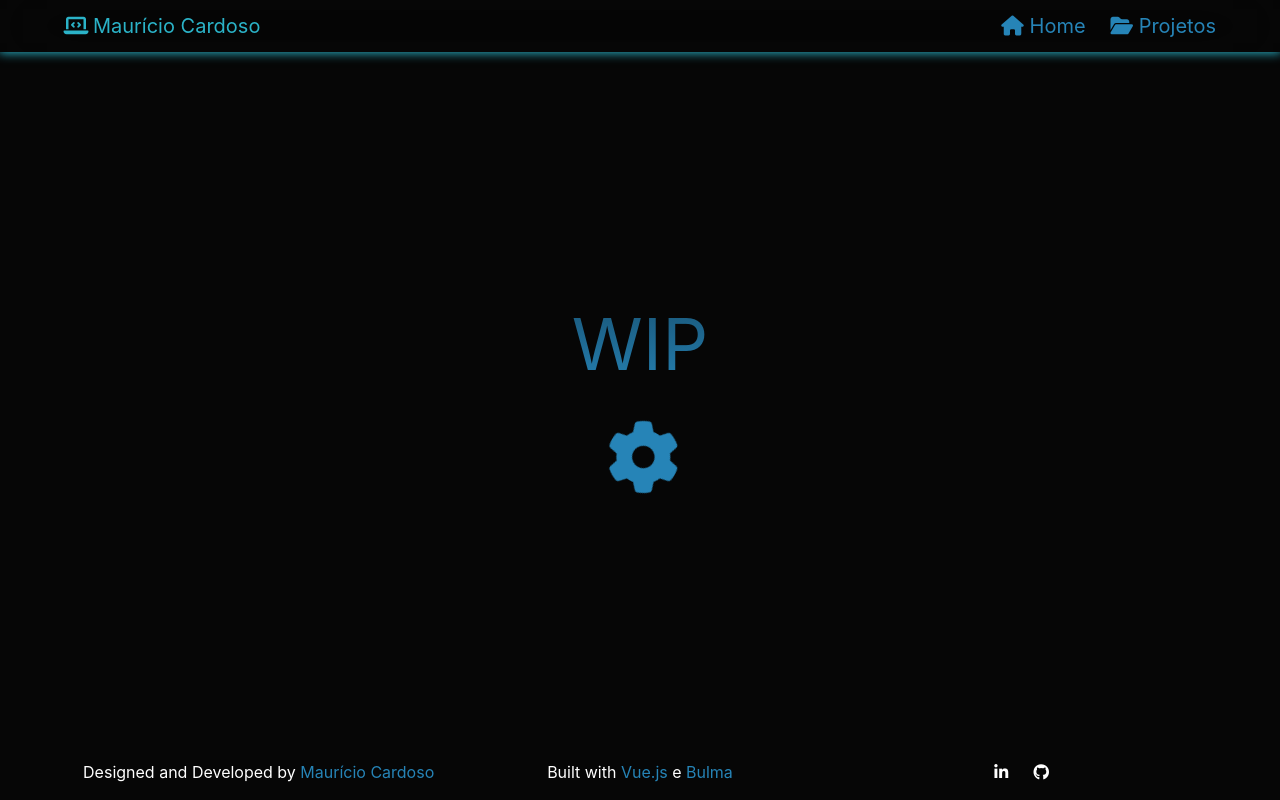
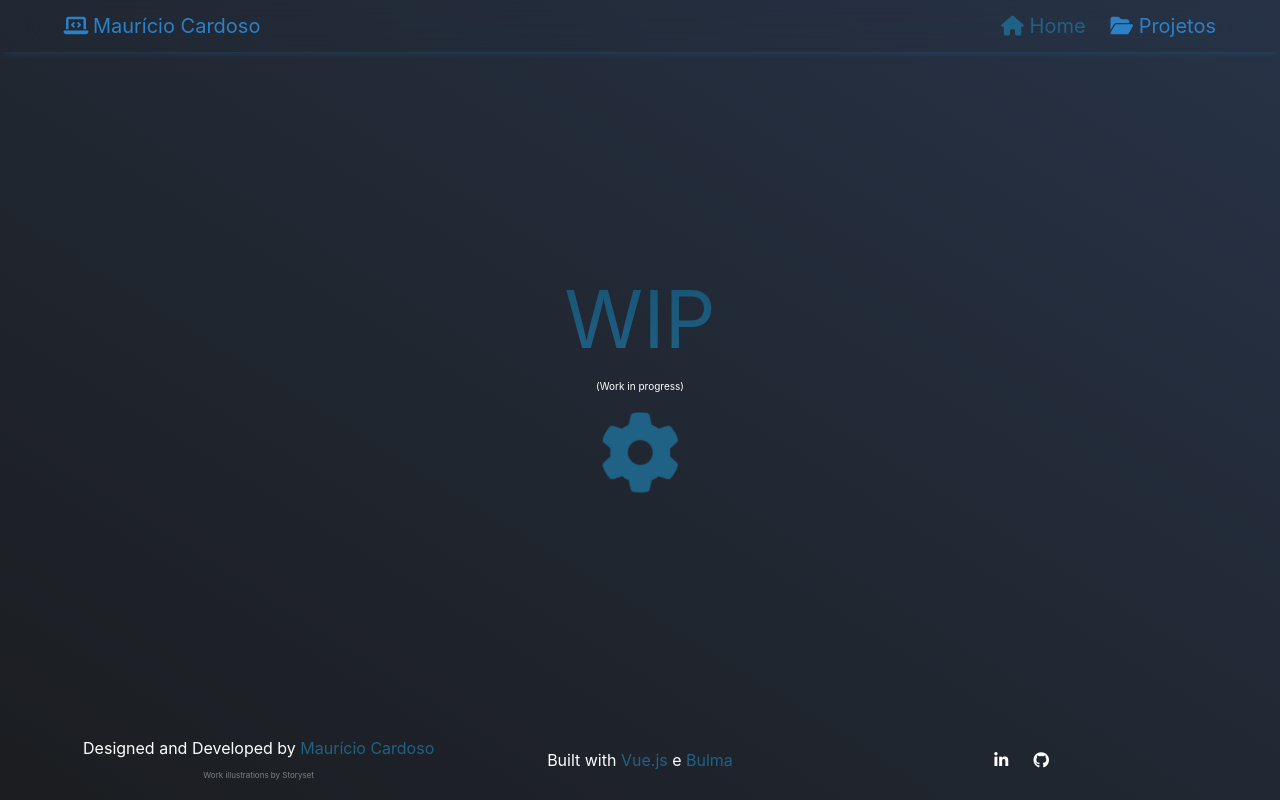
Before and after one commit to mauricioccardoso/portfolio-mauricio_cardoso, a Vue app: page /project in a window 1280 px wide. Built offline with nearby package versions, Linux system fonts and the light colour scheme.

Commit message:
Bug fix: Menu Hamburg / Mundança de cor

```diff
--- a/src/assets/css/base.css
+++ b/src/assets/css/base.css
@@ -1,15 +1,15 @@
 :root {
-  --bg-color: #060606;
-  --bg-alt: #0a2338;
+  --bg-color: linear-gradient(to right top, #1b1d20, #1e2229, #212833, #242d3d, #273347);
+  --bg-alt: #1c3b53;
   --tertiary-color: #185272;
-  --link: #2684b7;
-  --title: #2bb3c8;
+  --link: #1f6286;
+  --title: #2b81c8;
   --font: #ffffff;
 
 }
 
 body {
-  background-color: var(--bg-color);
+  background-image: var(--bg-color);
   color: var(--font);
   font-size: 1.25em;
 }
--- a/src/components/FooterBar.vue
+++ b/src/components/FooterBar.vue
@@ -12,6 +12,7 @@
             Maurício Cardoso
           </a>
         </p>
+        <a class="credits" href="https://storyset.com/work" target="_blank">Work illustrations by Storyset</a>
       </div>
 
       <div class="column is-one-third footer-item">
@@ -79,6 +80,15 @@ export default defineComponent({
   color: var(--link);
 }
 
+.credits {
+  font-size: 8px;
+}
+
+.credits {
+  color: gray;
+  cursor: default;
+}
+
 @media screen and (max-width: 768px) {
   .footer-item {
     padding: 0.375rem;
--- a/src/components/NavbarHeader.vue
+++ b/src/components/NavbarHeader.vue
@@ -7,7 +7,7 @@
     >
       <div class="container">
         <div class="navbar-brand">
-          <router-link to="/" class="link navbar-item">
+          <router-link to="/" class="link navbar-item" @click="hideMenu">
             <span class="brand icon-text">
               <span class="icon">
                 <i class="fa-solid fa-laptop-code"></i>
@@ -22,6 +22,8 @@
             aria-label="menu"
             aria-expanded="false"
             data-target="HamburgMenu"
+            @click="showMenu"
+            :class="{ 'is-active': HamburgActive }"
           >
             <span aria-hidden="true"></span>
             <span aria-hidden="true"></span>
@@ -29,9 +31,13 @@
           </a>
         </div>
 
-        <div id="HamburgMenu" class="navbar-menu">
+        <div
+          id="HamburgMenu"
+          class="navbar-menu"
+          :class="{ 'is-active': HamburgActive }"
+        >
           <div class="navbar-end">
-            <router-link to="/" class="link navbar-item">
+            <router-link to="/" class="link navbar-item" @click="hideMenu">
               <span class="icon-text">
                 <span class="icon">
                   <i class="fas fa-home"></i>
@@ -40,7 +46,11 @@
               </span>
             </router-link>
 
-            <router-link to="/project" class="link navbar-item">
+            <router-link
+              to="/project"
+              class="link navbar-item"
+              @click="hideMenu"
+            >
               <span class="icon-text">
                 <span class="icon">
                   <i class="fa-solid fa-folder-open"></i>
@@ -60,23 +70,19 @@ import { defineComponent } from "vue";
 
 export default defineComponent({
   name: "NavbarHeader",
-});
-
-document.addEventListener("DOMContentLoaded", () => {
-  // Get all "navbar-burger" elements
-  const $navbarBurgers = Array.prototype.slice.call(
-    document.querySelectorAll(".navbar-burger"),
-    0
-  );
-
-  $navbarBurgers.forEach((el) => {
-    el.addEventListener("click", () => {
-      const target = el.dataset.target;
-      const $target = document.getElementById(target);
-      el.classList.toggle("is-active");
-      $target?.classList.toggle("is-active");
-    });
-  });
+  data() {
+    return {
+      HamburgActive: false,
+    };
+  },
+  methods: {
+    showMenu() {
+      this.HamburgActive = !this.HamburgActive;
+    },
+    hideMenu() {
+      this.HamburgActive = false;
+    },
+  },
 });
 </script>
 
@@ -84,20 +90,31 @@ document.addEventListener("DOMContentLoaded", () => {
 .navbar {
   background: transparent;
   backdrop-filter: blur(35px);
-  box-shadow: 0 0 10px 1px var(--title);
+  box-shadow: 0 0 10px -5px var(--title);
 }
 
 .brand.icon-text {
   color: var(--title);
 }
 
+.navbar-menu {
+  background-color: transparent;
+}
+
 .navbar-item,
 .navbar-burger {
   color: var(--link);
 }
+
 .navbar-item:hover,
 .navbar-burger:hover {
+  background-color: #ffffff23;
   color: var(--title);
+}
+
+.router-link-active:link {
+  color: var(--title);
+  background-color: transparent;
 }
 
 @media screen and (max-width: 1023px) {
--- a/src/components/home/HomeContact.vue
+++ b/src/components/home/HomeContact.vue
@@ -39,6 +39,10 @@ export default defineComponent({
   margin-bottom: 3rem;
 }
 
+.linkedin {
+  margin: 0 2rem;
+}
+
 .icon-text a {
   padding: 1rem;
   font-size: 2rem;
@@ -48,11 +52,7 @@ export default defineComponent({
 .icon-text a:hover {
   background-color: var(--link);
   border-radius: 5px;
-  color: var(--bg-color);
-}
-
-.linkedin {
-  margin: 0 2rem;
+  box-shadow: 0 0 10px -10px #000000;
 }
 
 @media screen and (max-width: 768px) {
--- a/src/components/home/HomeSkills.vue
+++ b/src/components/home/HomeSkills.vue
@@ -64,6 +64,9 @@ export default defineComponent({
 
 .column {
   background-color: var(--bg-alt);
+
+  box-sizing: border-box;
+  box-shadow: 0 0 10px -4px #000000;
   margin: 0.5rem;
   border-radius: 5px;
   min-width: 8rem;
--- a/src/views/ProjectPage.vue
+++ b/src/views/ProjectPage.vue
@@ -2,6 +2,7 @@
   <section>
     <div>
       <h1 class="wip">WIP</h1>
+      <p class="wipParag">(Work in progress)</p>
       <i class="fa-solid fa-gear"></i>
     </div>
   </section>
@@ -17,11 +18,12 @@ export default defineComponent({
 
 <style scoped>
 section {
-  height: calc(100vh - 172px);
+  min-height: 300px;
+  height: calc(100vh - 196px);
 }
 div {
   text-align: center;
-  font-size: 72px;
+  font-size: 80px;
 
   position: absolute;
   transform: translate(-50%, -50%);
@@ -30,8 +32,13 @@ div {
 }
 .wip {
   background: -webkit-linear-gradient(var(--tertiary-color), var(--link));
+  background-clip: text;
   -webkit-background-clip: text;
   -webkit-text-fill-color: transparent;
+}
+
+.wipParag {
+  font-size: 10px;
 }
 
 i {
```
Also changed, not shown: src/assets/img/developer.svg.
